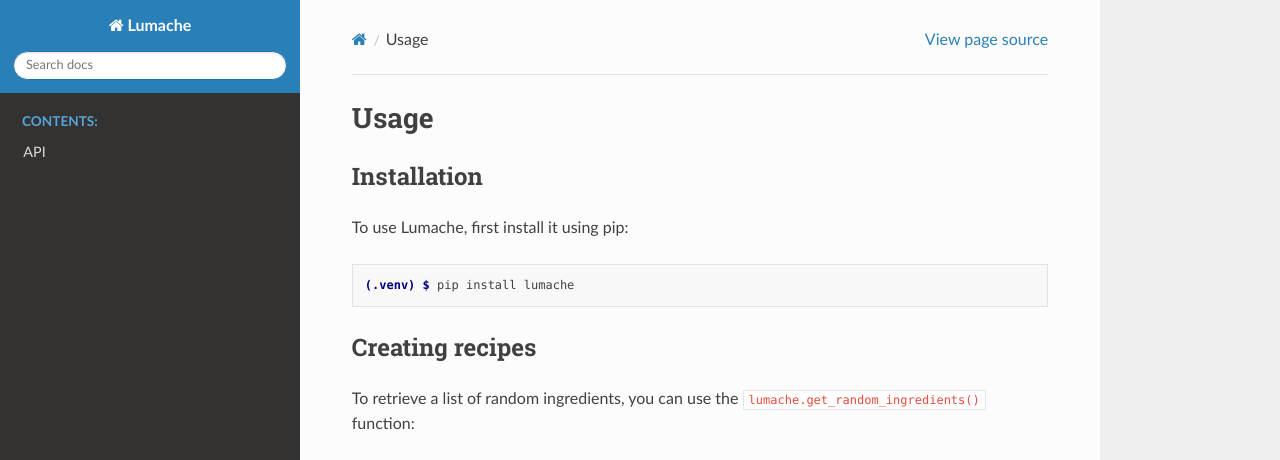
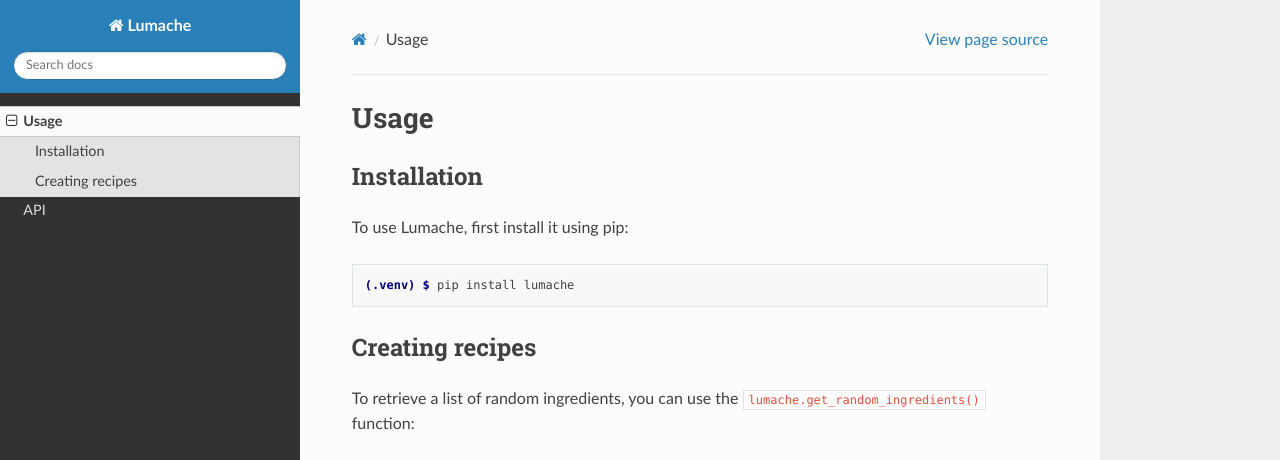
Before and after one commit to HailinPan/npspy-tutorial, a Sphinx documentation site: the page built from docs/source/usage.rst, in a window 1280 px wide and 1095 px high. Shown: the top 460 px of the window. Built offline with Sphinx 7.4.7 and the Read the Docs theme 3.1.0, drawn with Linux system fonts in a browser that asks for light colours; pages that are not in the unit, such as notebooks, are missing from menus; grey boxes are pictures that could not be loaded.

Commit message:
change index

```diff
--- a/docs/source/index.rst
+++ b/docs/source/index.rst
@@ -18,7 +18,7 @@
 
 .. toctree::
    :maxdepth: 2
-   :caption: Contents:
 
-   notebooks/tt
+   usage
+   t
    api
```
Also changed, not shown: docs/source/t.md.txt (added, +9 -0 lines).
